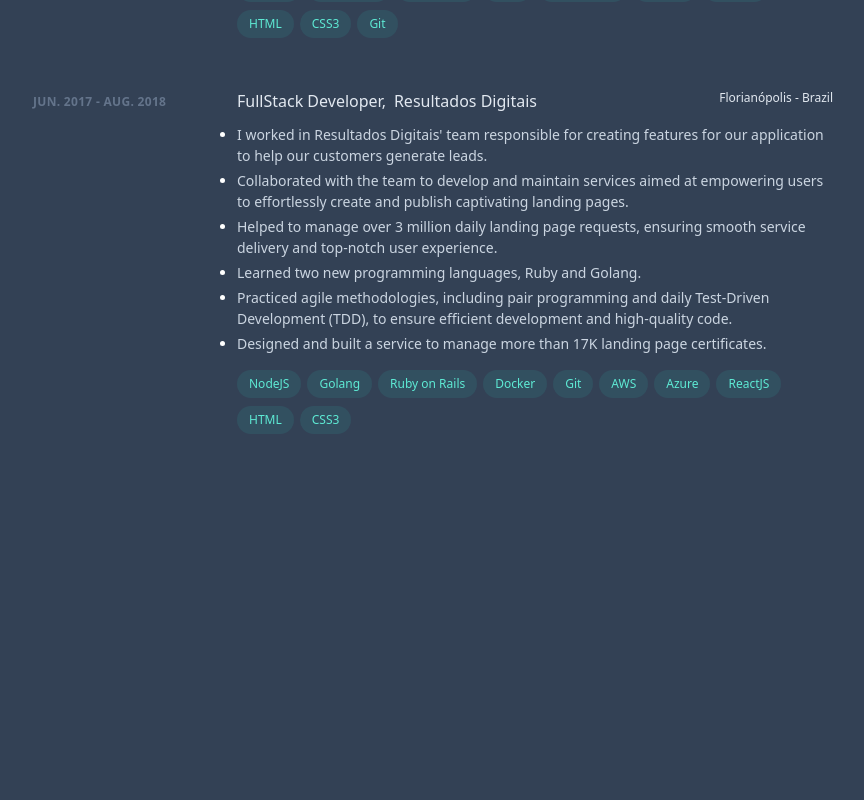
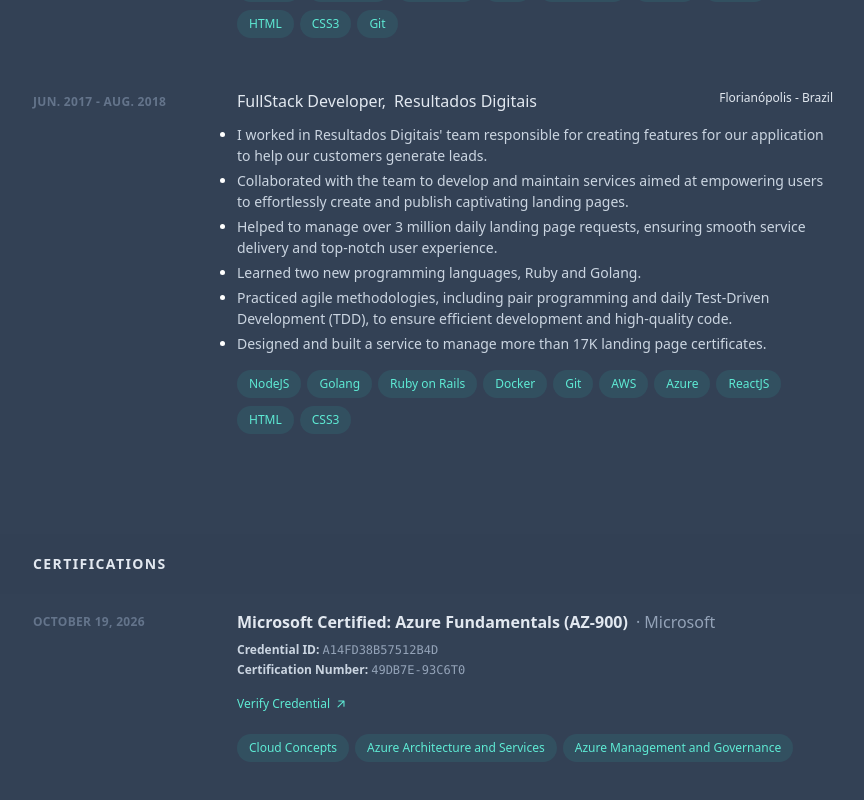
Before and after one commit to fabriciojsil/fabriciojsil.github.io, a React (Vite) app: page / in a window 1280 px wide. Shown: the part 1926-2726 px from the top of the page, without its empty margins (207-1071 px from the left). Before the commit the page ends 2460 px from the top, so only its background shows below. Built offline with nearby package versions, Linux system fonts and the light colour scheme.

Commit message:
feat(profile): add certifications section with Azure AZ-900 credentials (#2)

```diff
--- /dev/null
+++ b/src/components/certification.components.tsx
@@ -0,0 +1,128 @@
+import { CertificationItemType } from "@/data/profile.data";
+import { cn } from "@/lib/lib";
+import { ClassNameProps } from "@/types/props.types";
+import { PropsWithChildren } from "react";
+
+export const Certification = ({ children }: PropsWithChildren) => {
+  return (
+    <section
+      id="certifications"
+      className="mb-16 scroll-mt-16 md:mb-24"
+      aria-label="Certifications"
+    >
+      {children}
+    </section>
+  );
+};
+
+export const CertificationTitle = ({
+  title,
+  className,
+}: { title: string } & ClassNameProps) => {
+  return (
+    <div
+      className={cn(
+        [
+          "sticky top-0 z-20 -mx-6 mb-4 bg-slate-700/75 px-6 py-5 backdrop-blur md:-mx-12 md:px-12",
+        ],
+        className
+      )}
+    >
+      <h2 className="text-sm font-bold uppercase tracking-widest text-slate-200">
+        {title}
+      </h2>
+    </div>
+  );
+};
+
+export const CertificationList = ({
+  className,
+  children,
+}: ClassNameProps & PropsWithChildren) => {
+  return <ol className={cn(["group/list"], className)}>{children}</ol>;
+};
+
+export const CertificationItem = ({
+  className,
+  item,
+}: { item: CertificationItemType } & ClassNameProps) => {
+  return (
+    <li className={cn(["mb-12"], className)}>
+      <div className="group relative grid pb-1 transition-all sm:grid-cols-8 sm:gap-8 md:gap-4">
+        <header
+          className="z-10 mb-2 mt-1 text-xs font-semibold uppercase tracking-wide text-slate-500 sm:col-span-2"
+          aria-label={item.issueDate}
+        >
+          {item.issueDate}
+        </header>
+        <div className="z-10 sm:col-span-6">
+          <h3 className="flex flex-wrap items-baseline justify-between font-medium leading-snug text-slate-200">
+            <div className="mb-2">
+              <span className="text-base font-semibold">{item.title}</span>
+              <span className="pl-2 text-slate-400">· {item.issuer}</span>
+            </div>
+            {item.status === "in_progress" && (
+              <span className="inline-flex items-center rounded-full bg-amber-400/10 px-2.5 py-0.5 text-xs font-medium text-amber-300">
+                In Progress
+              </span>
+            )}
+          </h3>
+
+          <div className="space-y-1 text-xs text-slate-400">
+            {item.credentialId && (
+              <p>
+                <span className="font-semibold text-slate-300">Credential ID:</span>{" "}
+                <span className="font-mono">{item.credentialId}</span>
+              </p>
+            )}
+            {item.certificationNumber && (
+              <p>
+                <span className="font-semibold text-slate-300">Certification Number:</span>{" "}
+                <span className="font-mono">{item.certificationNumber}</span>
+              </p>
+            )}
+          </div>
+
+          {item.credentialUrl && (
+            <div className="mt-3">
+              <a
+                className="inline-flex items-center text-xs font-medium text-teal-300 transition-colors hover:text-teal-200 focus-visible:text-teal-200"
+                href={item.credentialUrl}
+                target="_blank"
+                rel="noreferrer noopener"
+                aria-label={`View certificate for ${item.title}`}
+              >
+                <span>Verify Credential</span>
+                <svg
+                  xmlns="http://www.w3.org/2000/svg"
+                  viewBox="0 0 20 20"
+                  fill="currentColor"
+                  className="ml-1 inline-block h-3.5 w-3.5 shrink-0 transition-transform group-hover/link:-translate-y-0.5 group-hover/link:translate-x-0.5"
+                  aria-hidden="true"
+                >
+                  <path
+                    fillRule="evenodd"
+                    d="M5.22 14.78a.75.75 0 001.06 0l7.22-7.22v5.69a.75.75 0 001.5 0v-7.5a.75.75 0 00-.75-.75h-7.5a.75.75 0 000 1.5h5.69l-7.22 7.22a.75.75 0 000 1.06z"
+                    clipRule="evenodd"
+                  />
+                </svg>
+              </a>
+            </div>
+          )}
+
+          {item.skills && item.skills.length > 0 && (
+            <ul className="mt-3 flex flex-wrap" aria-label="Skills certified">
+              {item.skills.map((skill, index) => (
+                <li key={index} className="mr-1.5 mt-2">
+                  <div className="flex items-center rounded-full bg-teal-400/10 px-3 py-1 text-xs font-medium leading-5 text-teal-300">
+                    {skill}
+                  </div>
+                </li>
+              ))}
+            </ul>
+          )}
+        </div>
+      </div>
+    </li>
+  );
+};
--- a/src/components/navbar.component.tsx
+++ b/src/components/navbar.component.tsx
@@ -19,6 +19,15 @@
             </span>
           </a>
         </li>
+
+        <li className="p-5">
+          <a className="group flex items-center py-3" href="#certifications">
+            <span className="nav-indicator mr-4 h-px w-8 bg-slate-700 transition-all group-hover:w-16 group-hover:bg-violet-200 group-focus-visible:w-16 group-focus-visible:bg-violet-200 motion-reduce:transition-none"></span>
+            <span className="nav-text text-xs font-bold uppercase tracking-widest text-slate-500 group-hover:text-slate-200 group-focus-visible:text-slate-200">
+              Certifications
+            </span>
+          </a>
+        </li>
       </ul>
     </nav>
   );
--- a/src/data/profile.data.ts
+++ b/src/data/profile.data.ts
@@ -12,6 +12,23 @@
     title: string;
     items: ExperienceItemType[];
   };
+  certifications?: {
+    title: string;
+    items: CertificationItemType[];
+  };
+};
+
+export type CertificationItemType = {
+  title: string;
+  issuer: string;
+  issueDate: string;
+  expirationDate?: string;
+  credentialId?: string;
+  certificationNumber?: string;
+  credentialUrl?: string;
+  badgeUrl?: string;
+  skills?: string[];
+  status?: "certified" | "in_progress";
 };
 
 export type ExperienceItemType = {
@@ -150,4 +167,24 @@
       },
     ],
   },
+  certifications: {
+    title: "Certifications",
+    items: [
+      {
+        title: "Microsoft Certified: Azure Fundamentals (AZ-900)",
+        issuer: "Microsoft",
+        issueDate: "October 19, 2026",
+        credentialId: "A14FD38B57512B4D",
+        certificationNumber: "49DB7E-93C6T0",
+        credentialUrl:
+          "https://learn.microsoft.com/en-us/users/fabriciojsil/credentials/a14fd38b57512b4d",
+        skills: [
+          "Cloud Concepts",
+          "Azure Architecture and Services",
+          "Azure Management and Governance",
+        ],
+        status: "certified",
+      },
+    ],
+  },
 };
--- a/src/pages/home.page.tsx
+++ b/src/pages/home.page.tsx
@@ -14,6 +14,12 @@
   ExperienceList,
   ExperienceTitle,
 } from "@/components/experience.components";
+import {
+  Certification,
+  CertificationItem,
+  CertificationList,
+  CertificationTitle,
+} from "@/components/certification.components";
 
 export const HomePage = ({ profile }: { profile: ProfileType }) => (
   <div className="flex flex-col bg-slate-700 text-slate-300 items-center ">
@@ -36,6 +42,16 @@
           ))}
         </ExperienceList>
       </Experience>
+      {profile.certifications && (
+        <Certification>
+          <CertificationTitle title={profile.certifications.title} />
+          <CertificationList>
+            {profile.certifications.items.map((c) => (
+              <CertificationItem key={c.title} item={c} />
+            ))}
+          </CertificationList>
+        </Certification>
+      )}
     </main>
   </div>
 );
```
